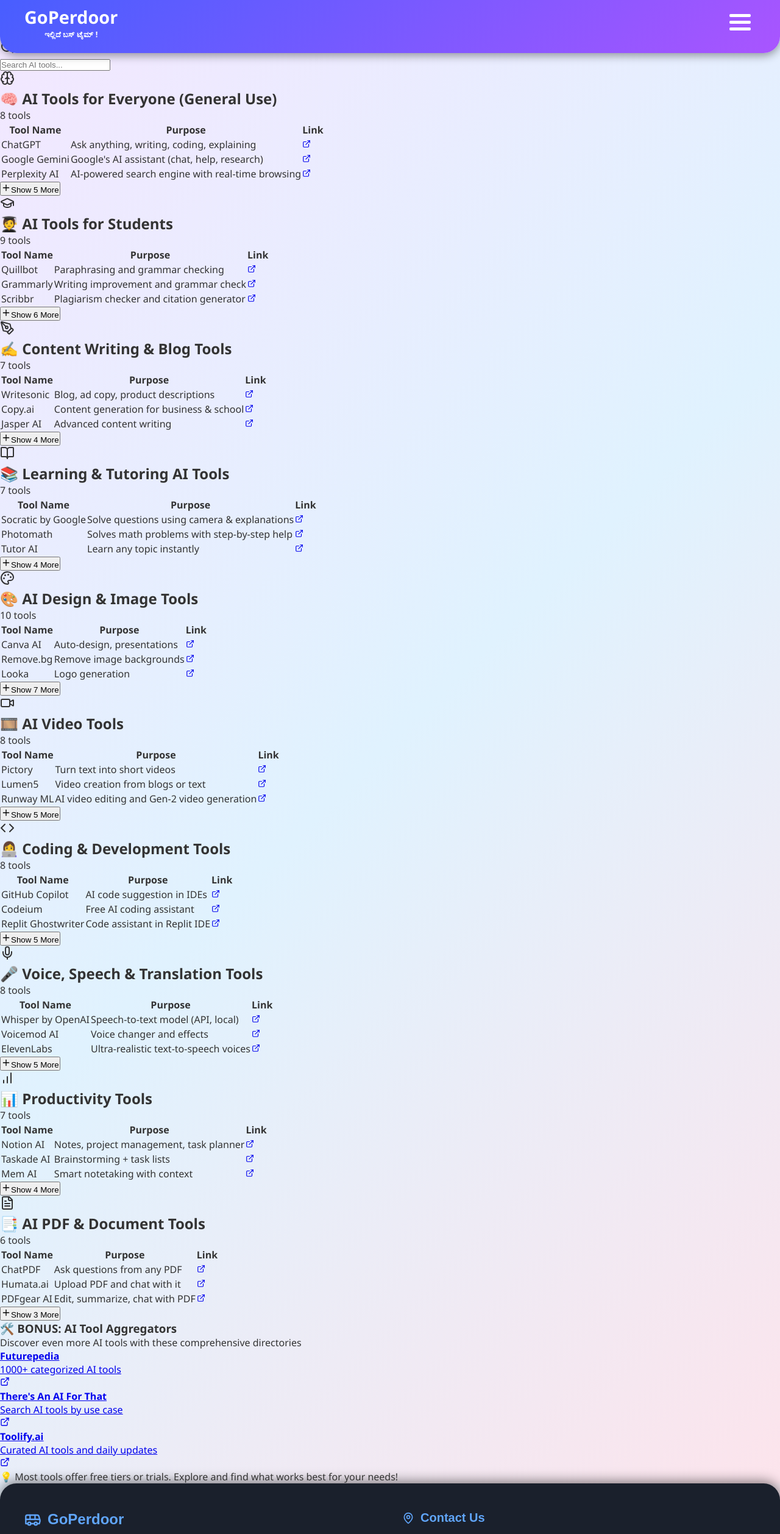
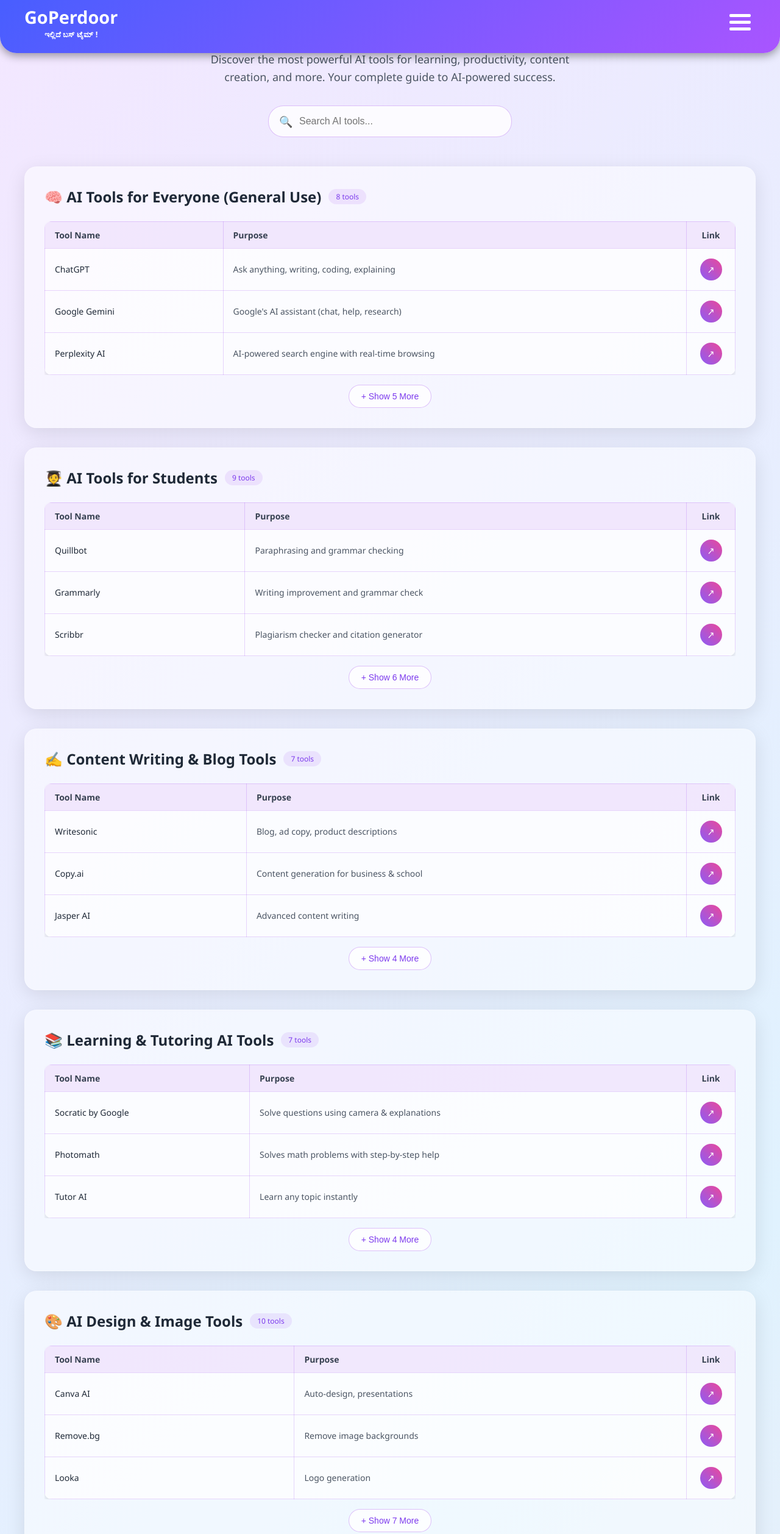
Before and after one commit to goperdoor/bus, a React (Create React App) app in the folder frontend/: page /AILearningHub in a window 1280 px wide. Shown: the top 2516 px of the page at 61% size. Built offline with nearby package versions, Linux system fonts and the light colour scheme.

Commit message:
Update AILearningHub.js

```diff
--- a/frontend/src/Pages/AILearningHub.js
+++ b/frontend/src/Pages/AILearningHub.js
@@ -1,5 +1,4 @@
 import React, { useState } from 'react';
-import { ExternalLink, Search, Brain, GraduationCap, PenTool, BookOpen, Palette, Video, Code, Mic, BarChart, FileText, Plus, Minus } from 'lucide-react';
 
 const AILearningHub = () => {
   const [searchTerm, setSearchTerm] = useState('');
@@ -15,7 +14,6 @@ const AILearningHub = () => {
   const aiTools = {
     general: {
       title: "🧠 AI Tools for Everyone (General Use)",
-      icon: <Brain className="w-5 h-5" />,
       tools: [
         { name: "ChatGPT", purpose: "Ask anything, writing, coding, explaining", link: "https://chat.openai.com" },
         { name: "Google Gemini", purpose: "Google's AI assistant (chat, help, research)", link: "https://gemini.google.com" },
@@ -29,7 +27,6 @@ const AILearningHub = () => {
     },
     students: {
       title: "🧑‍🎓 AI Tools for Students",
-      icon: <GraduationCap className="w-5 h-5" />,
       tools: [
         { name: "Quillbot", purpose: "Paraphrasing and grammar checking", link: "https://quillbot.com" },
         { name: "Grammarly", purpose: "Writing improvement and grammar check", link: "https://www.grammarly.com" },
@@ -44,7 +41,6 @@ const AILearningHub = () => {
     },
     writing: {
       title: "✍️ Content Writing & Blog Tools",
-      icon: <PenTool className="w-5 h-5" />,
       tools: [
         { name: "Writesonic", purpose: "Blog, ad copy, product descriptions", link: "https://writesonic.com" },
         { name: "Copy.ai", purpose: "Content generation for business & school", link: "https://copy.ai" },
@@ -57,9 +53,8 @@ const AILearningHub = () => {
     },
     learning: {
       title: "📚 Learning & Tutoring AI Tools",
-      icon: <BookOpen className="w-5 h-5" />,
       tools: [
-        { name: "Socratic by Google", purpose: "Solve questions using camera & explanations", link: "Play Store/App Store" },
+        { name: "Socratic by Google", purpose: "Solve questions using camera & explanations", link: "https://socratic.org" },
         { name: "Photomath", purpose: "Solves math problems with step-by-step help", link: "https://photomath.com" },
         { name: "Tutor AI", purpose: "Learn any topic instantly", link: "https://tutorai.me" },
         { name: "StudyFetch", purpose: "AI study guide creator", link: "https://studyfetch.com" },
@@ -70,7 +65,6 @@ const AILearningHub = () => {
     },
     design: {
       title: "🎨 AI Design & Image Tools",
-      icon: <Palette className="w-5 h-5" />,
       tools: [
         { name: "Canva AI", purpose: "Auto-design, presentations", link: "https://www.canva.com" },
         { name: "Remove.bg", purpose: "Remove image backgrounds", link: "https://www.remove.bg" },
@@ -86,7 +80,6 @@ const AILearningHub = () => {
     },
     video: {
       title: "🎞️ AI Video Tools",
-      icon: <Video className="w-5 h-5" />,
       tools: [
         { name: "Pictory", purpose: "Turn text into short videos", link: "https://pictory.ai" },
         { name: "Lumen5", purpose: "Video creation from blogs or text", link: "https://lumen5.com" },
@@ -100,7 +93,6 @@ const AILearningHub = () => {
     },
     coding: {
       title: "👩‍💻 Coding & Development Tools",
-      icon: <Code className="w-5 h-5" />,
       tools: [
         { name: "GitHub Copilot", purpose: "AI code suggestion in IDEs", link: "https://github.com/features/copilot" },
         { name: "Codeium", purpose: "Free AI coding assistant", link: "https://codeium.com" },
@@ -114,7 +106,6 @@ const AILearningHub = () => {
     },
     voice: {
       title: "🎤 Voice, Speech & Translation Tools",
-      icon: <Mic className="w-5 h-5" />,
       tools: [
         { name: "Whisper by OpenAI", purpose: "Speech-to-text model (API, local)", link: "https://openai.com/research/whisper" },
         { name: "Voicemod AI", purpose: "Voice changer and effects", link: "https://www.voicemod.net" },
@@ -128,7 +119,6 @@ const AILearningHub = () => {
     },
     productivity: {
       title: "📊 Productivity Tools",
-      icon: <BarChart className="w-5 h-5" />,
       tools: [
         { name: "Notion AI", purpose: "Notes, project management, task planner", link: "https://notion.so" },
         { name: "Taskade AI", purpose: "Brainstorming + task lists", link: "https://www.taskade.com" },
@@ -141,7 +131,6 @@ const AILearningHub = () => {
     },
     documents: {
       title: "📑 AI PDF & Document Tools",
-      icon: <FileText className="w-5 h-5" />,
       tools: [
         { name: "ChatPDF", purpose: "Ask questions from any PDF", link: "https://www.chatpdf.com" },
         { name: "Humata.ai", purpose: "Upload PDF and chat with it", link: "https://www.humata.ai" },
@@ -171,34 +160,104 @@ const AILearningHub = () => {
     const displayTools = isExpanded ? tools : tools.slice(0, 3);
 
     return (
-      <div className="overflow-hidden">
-        <div className="overflow-x-auto">
-          <table className="w-full border-collapse">
+      <div>
+        <div style={{ overflowX: 'auto' }}>
+          <table style={{
+            width: '100%',
+            borderCollapse: 'collapse',
+            backgroundColor: 'rgba(255, 255, 255, 0.7)',
+            borderRadius: '12px',
+            overflow: 'hidden',
+            boxShadow: '0 4px 6px rgba(0, 0, 0, 0.1)'
+          }}>
             <thead>
-              <tr className="bg-white/50 backdrop-blur-sm">
-                <th className="border border-purple-200 px-3 py-2 text-left text-sm font-semibold text-gray-700">Tool Name</th>
-                <th className="border border-purple-200 px-3 py-2 text-left text-sm font-semibold text-gray-700">Purpose</th>
-                <th className="border border-purple-200 px-3 py-2 text-center text-sm font-semibold text-gray-700 w-16">Link</th>
+              <tr style={{ backgroundColor: 'rgba(147, 51, 234, 0.1)' }}>
+                <th style={{
+                  border: '1px solid rgba(147, 51, 234, 0.2)',
+                  padding: '12px 16px',
+                  textAlign: 'left',
+                  fontSize: '14px',
+                  fontWeight: '600',
+                  color: '#374151'
+                }}>Tool Name</th>
+                <th style={{
+                  border: '1px solid rgba(147, 51, 234, 0.2)',
+                  padding: '12px 16px',
+                  textAlign: 'left',
+                  fontSize: '14px',
+                  fontWeight: '600',
+                  color: '#374151'
+                }}>Purpose</th>
+                <th style={{
+                  border: '1px solid rgba(147, 51, 234, 0.2)',
+                  padding: '12px 16px',
+                  textAlign: 'center',
+                  fontSize: '14px',
+                  fontWeight: '600',
+                  color: '#374151',
+                  width: '80px'
+                }}>Link</th>
               </tr>
             </thead>
             <tbody>
               {displayTools.map((tool, index) => (
-                <tr key={index} className="hover:bg-white/30 transition-colors duration-200">
-                  <td className="border border-purple-200 px-3 py-3 text-sm font-medium text-gray-800">
+                <tr key={index} style={{
+                  borderBottom: index !== displayTools.length - 1 ? '1px solid rgba(147, 51, 234, 0.1)' : 'none'
+                }}>
+                  <td style={{
+                    border: '1px solid rgba(147, 51, 234, 0.2)',
+                    padding: '16px',
+                    fontSize: '14px',
+                    fontWeight: '500',
+                    color: '#1f2937',
+                    minWidth: '140px'
+                  }}>
                     {tool.name}
                   </td>
-                  <td className="border border-purple-200 px-3 py-3 text-sm text-gray-600 leading-relaxed">
+                  <td style={{
+                    border: '1px solid rgba(147, 51, 234, 0.2)',
+                    padding: '16px',
+                    fontSize: '14px',
+                    color: '#4b5563',
+                    lineHeight: '1.5'
+                  }}>
                     {tool.purpose}
                   </td>
-                  <td className="border border-purple-200 px-3 py-3 text-center">
+                  <td style={{
+                    border: '1px solid rgba(147, 51, 234, 0.2)',
+                    padding: '16px',
+                    textAlign: 'center'
+                  }}>
                     <a
                       href={tool.link}
                       target="_blank"
                       rel="noopener noreferrer"
-                      className="inline-flex items-center justify-center w-8 h-8 bg-gradient-to-r from-purple-500 to-pink-500 text-white rounded-full hover:from-purple-600 hover:to-pink-600 transition-all duration-200 transform hover:scale-110"
+                      style={{
+                        display: 'inline-flex',
+                        alignItems: 'center',
+                        justifyContent: 'center',
+                        width: '36px',
+                        height: '36px',
+                        background: 'linear-gradient(45deg, #8b5cf6, #ec4899)',
+                        color: 'white',
+                        borderRadius: '50%',
+                        textDecoration: 'none',
+                        fontSize: '16px',
+                        transition: 'all 0.2s ease',
+                        border: 'none',
+                        cursor: 'pointer'
+                      }}
+                      onMouseEnter={(e) => {
+                        e.target.style.transform = 'scale(1.1)';
+                        e.target.style.background = 'linear-gradient(45deg, #7c3aed, #db2777)';
+                      }}
+                      onMouseLeave={(e) => {
+                        e.target.style.transform = 'scale(1)';
+                        e.target.style.background = 'linear-gradient(45deg, #8b5cf6, #ec4899)';
+                      }}
                       title={`Visit ${tool.name}`}
                     >
-                      <ExternalLink size={14} />
+                      ↗
                     </a>
                   </td>
                 </tr>
@@ -208,22 +267,33 @@ const AILearningHub = () => {
         </div>
 
         {tools.length > 3 && (
-          <div className="mt-3 flex justify-center">
+          <div style={{ marginTop: '16px', textAlign: 'center' }}>
             <button
               onClick={() => toggleCategory(categoryId)}
-              className="flex items-center gap-2 px-4 py-2 bg-white/60 backdrop-blur-sm rounded-full text-sm font-medium text-purple-700 hover:bg-white/80 transition-all duration-200 border border-purple-200"
+              style={{
+                display: 'inline-flex',
+                alignItems: 'center',
+                gap: '8px',
+                padding: '10px 20px',
+                backgroundColor: 'rgba(255, 255, 255, 0.8)',
+                borderRadius: '25px',
+                fontSize: '14px',
+                fontWeight: '500',
+                color: '#7c3aed',
+                border: '1px solid rgba(147, 51, 234, 0.3)',
+                cursor: 'pointer',
+                transition: 'all 0.2s ease'
+              }}
+              onMouseEnter={(e) => {
+                e.target.style.backgroundColor = 'rgba(255, 255, 255, 1)';
+                e.target.style.transform = 'translateY(-1px)';
+              }}
+              onMouseLeave={(e) => {
+                e.target.style.backgroundColor = 'rgba(255, 255, 255, 0.8)';
+                e.target.style.transform = 'translateY(0)';
+              }}
             >
-              {isExpanded ? (
-                <>
-                  <Minus size={16} />
-                  Show Less
-                </>
-              ) : (
-                <>
-                  <Plus size={16} />
-                  Show {tools.length - 3} More
-                </>
-              )}
+              {isExpanded ? '− Show Less' : `+ Show ${tools.length - 3} More`}
             </button>
           </div>
         )}
@@ -232,43 +302,107 @@ const AILearningHub = () => {
   };
 
   return (
-    <div style={{ background: 'linear-gradient(135deg, rgb(243, 231, 255) 0%, rgb(224, 242, 254) 50%, rgb(252, 228, 236) 100%)' }} className="min-h-screen py-6 px-4">
-      <div className="max-w-7xl mx-auto">
+    <div style={{
+      background: 'linear-gradient(135deg, rgb(243, 231, 255) 0%, rgb(224, 242, 254) 50%, rgb(252, 228, 236) 100%)',
+      minHeight: '100vh',
+      padding: '24px 16px'
+    }}>
+      <div style={{ maxWidth: '1200px', margin: '0 auto' }}>
         {/* Header */}
-        <div className="text-center mb-8">
-          <h1 className="text-3xl md:text-4xl font-bold text-gray-800 mb-4">
+        <div style={{ textAlign: 'center', marginBottom: '48px' }}>
+          <h1 style={{
+            fontSize: window.innerWidth <= 768 ? '28px' : '36px',
+            fontWeight: 'bold',
+            color: '#1f2937',
+            marginBottom: '16px',
+            lineHeight: '1.2'
+          }}>
             🤖 AI Learning Hub
           </h1>
-          <p className="text-lg text-gray-600 mb-6 max-w-3xl mx-auto leading-relaxed">
+          <p style={{
+            fontSize: '18px',
+            color: '#4b5563',
+            marginBottom: '32px',
+            maxWidth: '600px',
+            margin: '0 auto 32px',
+            lineHeight: '1.6'
+          }}>
             Discover the most powerful AI tools for learning, productivity, content creation, and more.
             Your complete guide to AI-powered success.
           </p>
 
           {/* Search Bar */}
-          <div className="relative max-w-md mx-auto mb-6">
-            <div className="absolute inset-y-0 left-0 pl-3 flex items-center pointer-events-none">
-              <Search className="h-5 w-5 text-gray-400" />
-            </div>
+          <div style={{ position: 'relative', maxWidth: '400px', margin: '0 auto 32px' }}>
             <input
               type="text"
               placeholder="Search AI tools..."
               value={searchTerm}
               onChange={(e) => setSearchTerm(e.target.value)}
-              className="block w-full pl-10 pr-3 py-3 border border-purple-200 rounded-xl leading-5 bg-white/70 backdrop-blur-sm placeholder-gray-500 focus:outline-none focus:placeholder-gray-400 focus:ring-2 focus:ring-purple-500 focus:border-transparent text-sm"
+              style={{
+                width: '100%',
+                padding: '16px 20px 16px 50px',
+                border: '1px solid rgba(147, 51, 234, 0.3)',
+                borderRadius: '25px',
+                fontSize: '16px',
+                backgroundColor: 'rgba(255, 255, 255, 0.8)',
+                outline: 'none',
+                transition: 'all 0.2s ease'
+              }}
+              onFocus={(e) => {
+                e.target.style.backgroundColor = 'rgba(255, 255, 255, 1)';
+                e.target.style.borderColor = 'rgba(147, 51, 234, 0.5)';
+                e.target.style.boxShadow = '0 0 0 3px rgba(147, 51, 234, 0.1)';
+              }}
+              onBlur={(e) => {
+                e.target.style.backgroundColor = 'rgba(255, 255, 255, 0.8)';
+                e.target.style.borderColor = 'rgba(147, 51, 234, 0.3)';
+                e.target.style.boxShadow = 'none';
+              }}
             />
+            <span style={{
+              position: 'absolute',
+              left: '18px',
+              top: '50%',
+              transform: 'translateY(-50%)',
+              fontSize: '18px',
+              color: '#9ca3af'
+            }}>🔍</span>
           </div>
         </div>
 
         {/* Categories */}
-        <div className="space-y-8">
+        <div style={{ display: 'flex', flexDirection: 'column', gap: '32px' }}>
           {Object.entries(filteredTools).map(([categoryId, category]) => (
-            <div key={categoryId} className="bg-white/40 backdrop-blur-sm rounded-2xl p-4 md:p-6 shadow-lg border border-white/50">
-              <div className="flex items-center gap-3 mb-4">
-                {category.icon}
-                <h2 className="text-xl md:text-2xl font-bold text-gray-800">
+            <div key={categoryId} style={{
+              backgroundColor: 'rgba(255, 255, 255, 0.5)',
+              borderRadius: '20px',
+              padding: window.innerWidth <= 768 ? '20px' : '32px',
+              boxShadow: '0 8px 32px rgba(0, 0, 0, 0.1)',
+              border: '1px solid rgba(255, 255, 255, 0.3)'
+            }}>
+              <div style={{
+                display: 'flex',
+                alignItems: 'center',
+                gap: '12px',
+                marginBottom: '24px',
+                flexWrap: 'wrap'
+              }}>
+                <h2 style={{
+                  fontSize: window.innerWidth <= 768 ? '20px' : '24px',
+                  fontWeight: 'bold',
+                  color: '#1f2937',
+                  margin: '0'
+                }}>
                   {category.title}
                 </h2>
-                <span className="bg-purple-100 text-purple-700 px-2 py-1 rounded-full text-xs font-medium">
+                <span style={{
+                  backgroundColor: 'rgba(147, 51, 234, 0.1)',
+                  color: '#7c3aed',
+                  padding: '4px 12px',
+                  borderRadius: '15px',
+                  fontSize: '12px',
+                  fontWeight: '500'
+                }}>
                   {category.tools.length} tools
                 </span>
               </div>
@@ -280,23 +414,45 @@ const AILearningHub = () => {
 
         {/* No Results */}
         {Object.keys(filteredTools).length === 0 && (
-          <div className="text-center py-12">
-            <div className="text-6xl mb-4">🔍</div>
-            <h3 className="text-xl font-semibold text-gray-700 mb-2">No tools found</h3>
-            <p className="text-gray-500">Try adjusting your search terms</p>
+          <div style={{ textAlign: 'center', padding: '48px 0' }}>
+            <div style={{ fontSize: '64px', marginBottom: '16px' }}>🔍</div>
+            <h3 style={{ fontSize: '20px', fontWeight: '600', color: '#374151', marginBottom: '8px' }}>
+              No tools found
+            </h3>
+            <p style={{ color: '#6b7280' }}>Try adjusting your search terms</p>
           </div>
         )}
 
         {/* Bonus Section */}
-        <div className="mt-12 bg-gradient-to-r from-purple-500/10 to-pink-500/10 backdrop-blur-sm rounded-2xl p-6 border border-purple-200">
-          <h3 className="text-2xl font-bold text-gray-800 mb-4 text-center">
+        <div style={{
+          marginTop: '48px',
+          background: 'linear-gradient(45deg, rgba(147, 51, 234, 0.1), rgba(236, 72, 153, 0.1))',
+          borderRadius: '20px',
+          padding: '32px',
+          border: '1px solid rgba(147, 51, 234, 0.2)'
+        }}>
+          <h3 style={{
+            fontSize: '24px',
+            fontWeight: 'bold',
+            color: '#1f2937',
+            marginBottom: '16px',
+            textAlign: 'center'
+          }}>
             🛠️ BONUS: AI Tool Aggregators
           </h3>
-          <p className="text-gray-600 mb-6 text-center">
+          <p style={{
+            color: '#4b5563',
+            marginBottom: '24px',
+            textAlign: 'center'
+          }}>
             Discover even more AI tools with these comprehensive directories
           </p>
 
-          <div className="grid md:grid-cols-3 gap-4">
+          <div style={{
+            display: 'grid',
+            gridTemplateColumns: window.innerWidth <= 768 ? '1fr' : 'repeat(3, 1fr)',
+            gap: '16px'
+          }}>
             {[
               { name: "Futurepedia", desc: "1000+ categorized AI tools", link: "https://www.futurepedia.io" },
               { name: "There's An AI For That", desc: "Search AI tools by use case", link: "https://www.theresanaiforthat.com" },
@@ -307,14 +463,41 @@ const AILearningHub = () => {
                 href={tool.link}
                 target="_blank"
                 rel="noopener noreferrer"
-                className="block bg-white/60 backdrop-blur-sm rounded-xl p-4 hover:bg-white/80 transition-all duration-200 border border-purple-200 group"
+                style={{
+                  display: 'block',
+                  backgroundColor: 'rgba(255, 255, 255, 0.7)',
+                  borderRadius: '16px',
+                  padding: '20px',
+                  textDecoration: 'none',
+                  transition: 'all 0.2s ease',
+                  border: '1px solid rgba(147, 51, 234, 0.2)'
+                }}
+                onMouseEnter={(e) => {
+                  e.target.style.backgroundColor = 'rgba(255, 255, 255, 0.9)';
+                  e.target.style.transform = 'translateY(-2px)';
+                  e.target.style.boxShadow = '0 8px 25px rgba(0, 0, 0, 0.15)';
+                }}
+                onMouseLeave={(e) => {
+                  e.target.style.backgroundColor = 'rgba(255, 255, 255, 0.7)';
+                  e.target.style.transform = 'translateY(0)';
+                  e.target.style.boxShadow = 'none';
+                }}
               >
-                <h4 className="font-semibold text-gray-800 mb-2 group-hover:text-purple-600 transition-colors">
+                <h4 style={{
+                  fontWeight: '600',
+                  color: '#1f2937',
+                  marginBottom: '8px',
+                  fontSize: '16px'
+                }}>
                   {tool.name}
                 </h4>
-                <p className="text-sm text-gray-600">{tool.desc}</p>
-                <div className="mt-3 flex justify-end">
-                  <ExternalLink size={16} className="text-purple-500 group-hover:text-purple-600" />
+                <p style={{
+                  fontSize: '14px',
+                  color: '#4b5563',
+                  margin: '0 0 12px 0'
+                }}>{tool.desc}</p>
+                <div style={{ textAlign: 'right' }}>
+                  <span style={{ color: '#8b5cf6', fontSize: '16px' }}>↗</span>
                 </div>
               </a>
             ))}
@@ -322,8 +505,8 @@ const AILearningHub = () => {
         </div>
 
         {/* Footer Note */}
-        <div className="mt-8 text-center">
-          <p className="text-sm text-gray-500">
+        <div style={{ marginTop: '32px', textAlign: 'center' }}>
+          <p style={{ fontSize: '14px', color: '#6b7280' }}>
             💡 Most tools offer free tiers or trials. Explore and find what works best for your needs!
           </p>
         </div>
```
